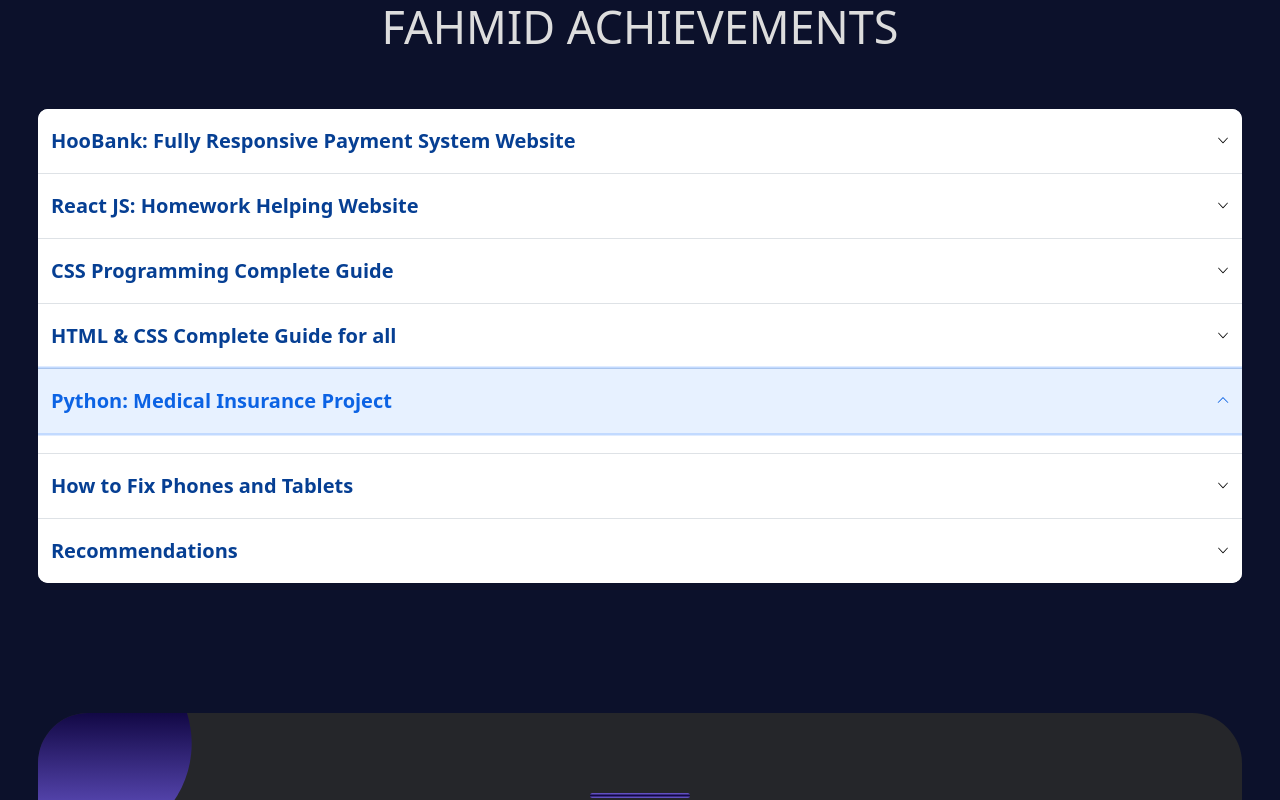
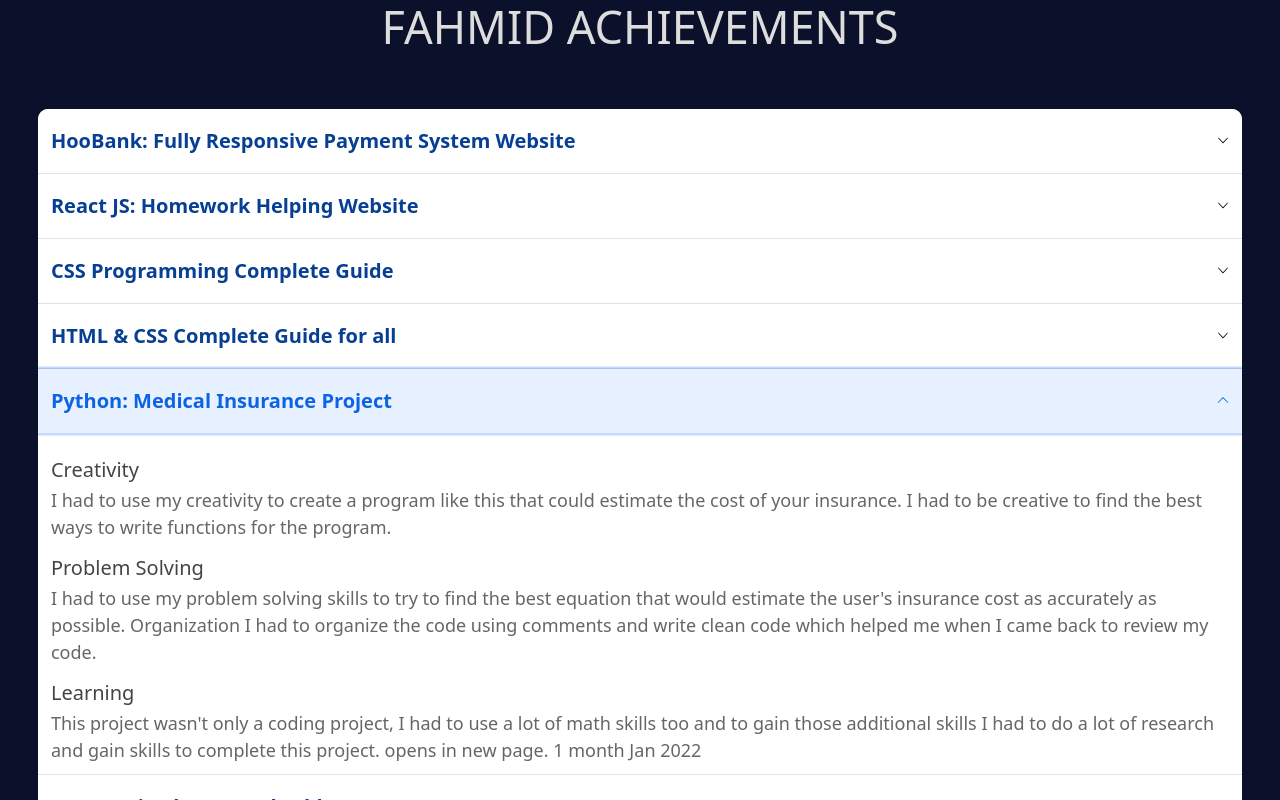
Before and after one commit to kiisi/md_fahmid_portfolio, a React (Create React App) app: page / in a window 1280 px wide. Both pictures are taken after a click on the button "Python: Medical Insurance Project". Shown: the part 5343-6143 px from the top of the page. Built offline with nearby package versions, Linux system fonts and the light colour scheme.

Commit message:
All the images

```diff
--- a/src/components/Home/Achievements/Achievements.css
+++ b/src/components/Home/Achievements/Achievements.css
@@ -102,7 +102,10 @@
     padding-top:1.5rem;
     color:#444;
 }
-
+.accordion-body img{
+    max-width:31.1rem;
+    max-height:41.5rem;
+}
 .accordion-flush .accordion-item .accordion-button {
     border-radius: 0;
     padding-top: 2rem;
--- a/src/components/Home/Achievements/Achievements.js
+++ b/src/components/Home/Achievements/Achievements.js
@@ -77,7 +77,7 @@ const Achievements = () => {
                             </h2>
                             <div id="flush-collapseFour" className="accordion-collapse collapse" aria-labelledby="flush-headingFour" data-bs-parent="#accordionFlushExample">
                                 <div className="accordion-body">
-                                    <img src={website} alt="website"/>
+                                    <img src={website} alt="website" />
                                     <h2>Learning</h2>
                                     This book required a lot of learning out side what I usually do, python. I had to watch many youtube videos, read a lot of books and push myself to learn to write this book.
                                     <h2>Resilience</h2>
@@ -98,6 +98,17 @@ const Achievements = () => {
                             </h2>
                             <div id="flush-collapseFive" className="accordion-collapse collapse" aria-labelledby="flush-headingFive" data-bs-parent="#accordionFlushExample">
                                 <div className="accordion-body">
+                                    <h2>Creativity</h2>
+                                    I had to use my creativity to create a program like this that could estimate the cost of your insurance. I had to be creative to find the best ways to write functions for the program.
+                                    <h2>Problem Solving</h2>
+                                    I had to use my problem solving skills to try to find the best equation that would estimate the user's insurance cost as accurately as possible.
+                                    Organization
+                                    I had to organize the code using comments and write clean code which helped me when I came back to review my code.
+                                    <h2>Learning</h2>
+                                    This project wasn't only a coding project, I had to use a lot of math skills too and to gain those additional skills I had to do a lot of research and gain skills to complete this project.
+                                    opens in new page.
+
+                                    1 month Jan 2022
 
                                 </div>
                             </div>
@@ -110,6 +121,13 @@ const Achievements = () => {
                             </h2>
                             <div id="flush-collapseSix" className="accordion-collapse collapse" aria-labelledby="flush-headingSix" data-bs-parent="#accordionFlushExample">
                                 <div className="accordion-body">
+                                    I had to use my knowledge and creativity to write this book on cell phone and tablet repair. It was an amazing journey that taught me a lot too.
+                                    <h2>Problem Solving</h2>
+                                    I had to use a lot of problem solving skills to write this amazing book, I had to make sure of a lot of different elements such as the size of the book, printing of the book and other important things such as marketing and payment.
+                                    <h2>Learning</h2>
+                                    I had to use a lot of problem solving skills to write this amazing book, I had to make sure of a lot of different elements such as the size of the book, printing of the book and other important things such as marketing and payment and so in the way I learnt a lot.
+                                    <h2>Organization</h2>
+                                    Writing a book requires a lot of organization skill such as formatting the book, organizing all the pages in a certain way, making sure all the grammar and images are right.
 
                                 </div>
                             </div>
```
